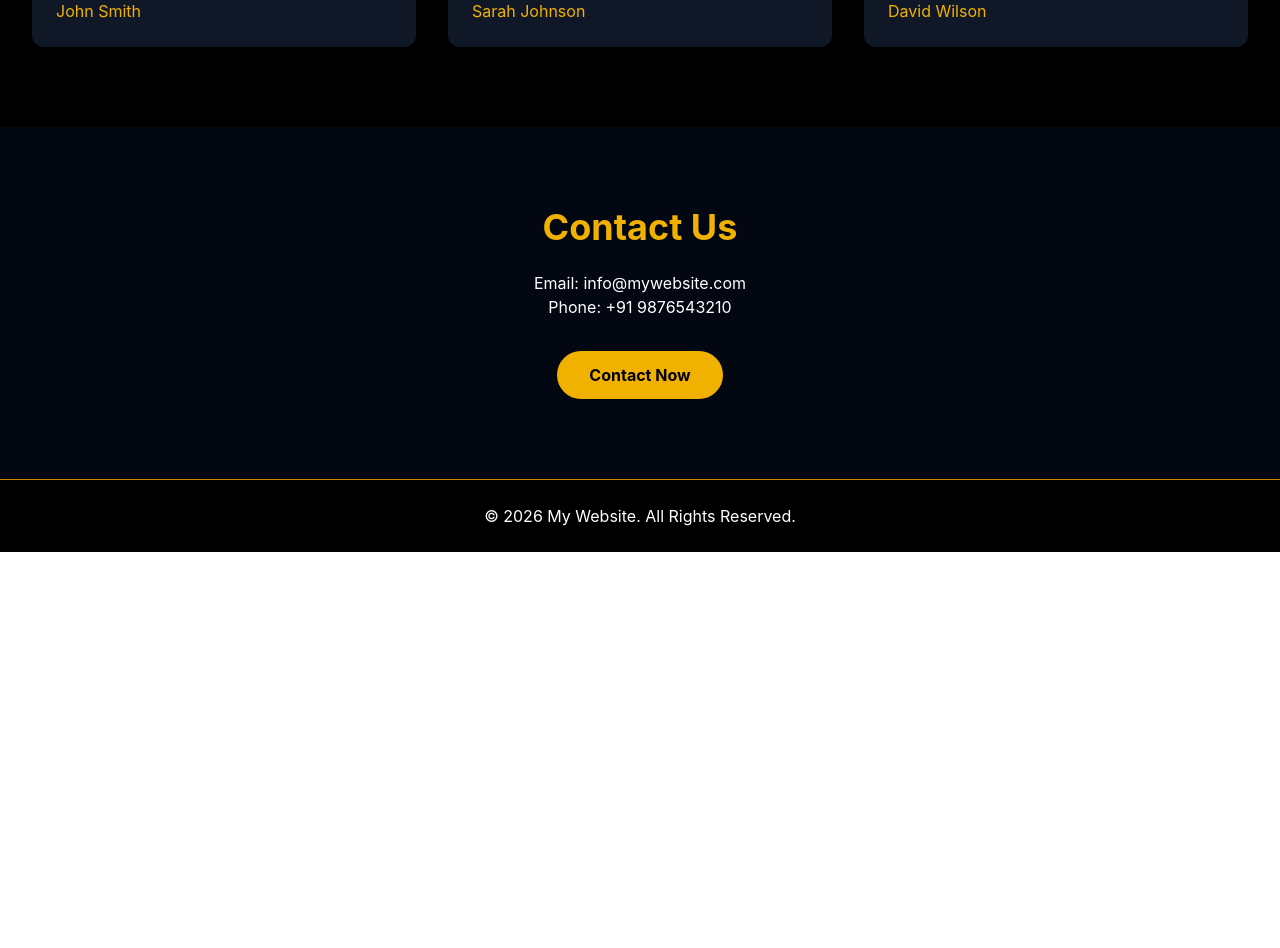
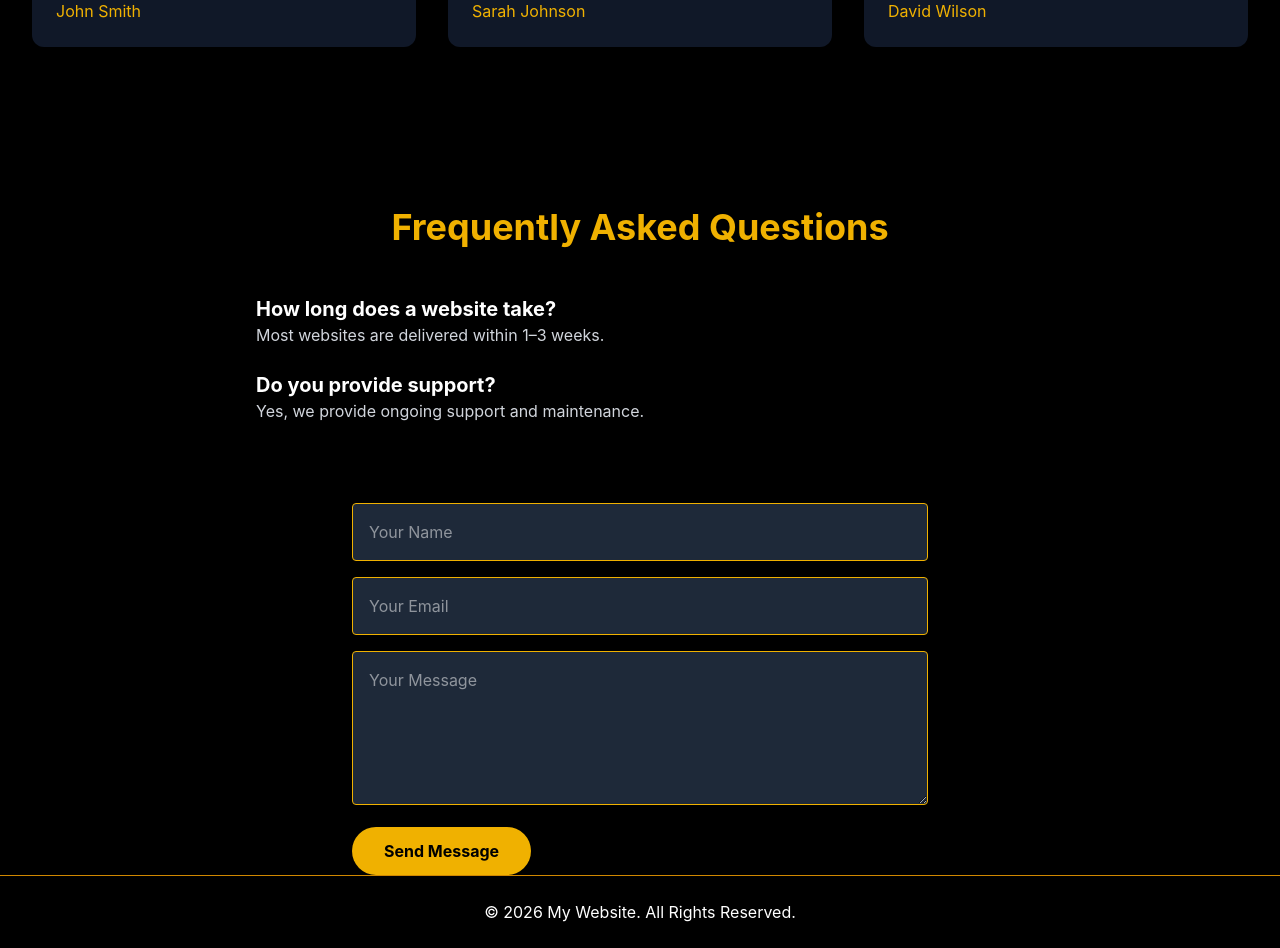
Before and after one commit to Tabassum2276/my-website, a React (Vite) app: page / in a window 1280 px wide. Shown: the part 2040-2988 px from the top of the page. Before the commit the page ends 2592 px from the top, so only its background shows below. Built offline with nearby package versions, Linux system fonts and the light colour scheme.

Commit message:
Added contact form and FAQ

```diff
--- a/src/App.jsx
+++ b/src/App.jsx
@@ -151,22 +151,59 @@ function App() {
         </div>
       </section>
 
-      {/* Contact */}
-      <section
-        id="contact"
-        className="py-20 bg-gray-950 text-center"
-      >
-        <h2 className="text-4xl font-bold text-yellow-500 mb-6">
-          Contact Us
+      <section className="py-20 px-8">
+        <h2 className="text-4xl font-bold text-center text-yellow-500 mb-12">
+          Frequently Asked Questions
         </h2>
 
-        <p>Email: info@mywebsite.com</p>
-        <p>Phone: +91 9876543210</p>
+        <div className="max-w-3xl mx-auto space-y-6">
+          <div>
+            <h3 className="text-xl font-bold">
+              How long does a website take?
+            </h3>
+            <p className="text-gray-300">
+              Most websites are delivered within 1–3 weeks.
+            </p>
+          </div>
 
-        <button className="mt-8 bg-yellow-500 text-black px-8 py-3 rounded-full font-bold">
-          Contact Now
+          <div>
+            <h3 className="text-xl font-bold">
+              Do you provide support?
+            </h3>
+            <p className="text-gray-300">
+              Yes, we provide ongoing support and maintenance.
+            </p>
+          </div>
+        </div>
+      </section>
+
+      {/* Contact */}
+      <form className="max-w-xl mx-auto space-y-4">
+        <input
+          type="text"
+          placeholder="Your Name"
+          className="w-full p-4 rounded bg-gray-800 border border-yellow-500"
+        />
+
+        <input
+          type="email"
+          placeholder="Your Email"
+          className="w-full p-4 rounded bg-gray-800 border border-yellow-500"
+        />
+
+        <textarea
+          rows="5"
+          placeholder="Your Message"
+          className="w-full p-4 rounded bg-gray-800 border border-yellow-500"
+        ></textarea>
+
+        <button
+          type="submit"
+          className="bg-yellow-500 text-black px-8 py-3 rounded-full font-bold"
+        >
+          Send Message
         </button>
-      </section>
+      </form>
 
       {/* WhatsApp */}
       <a
```
